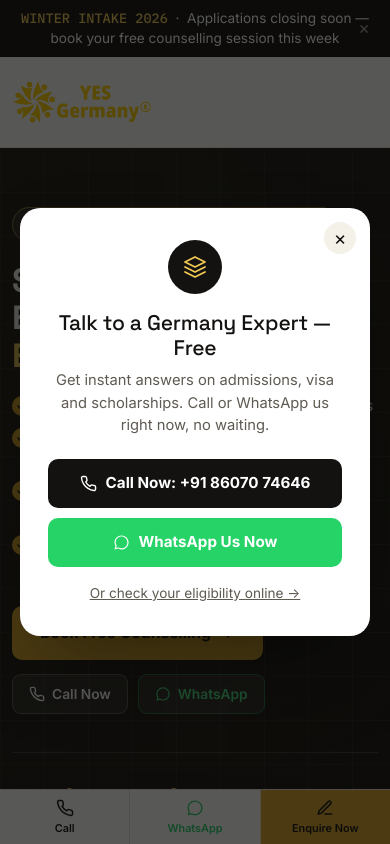
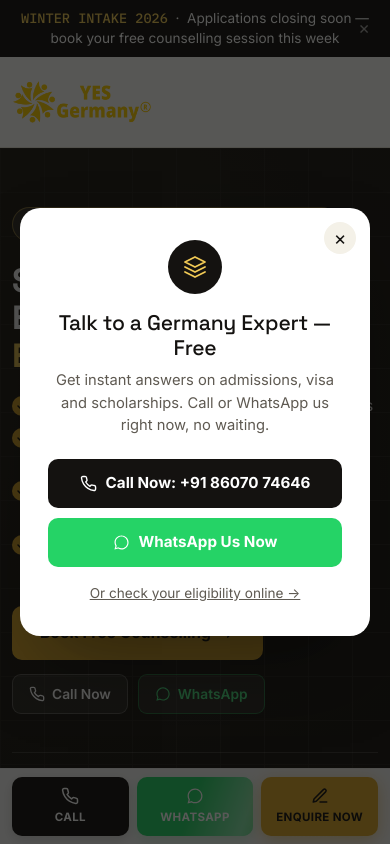
Before and after one commit to jyotsnaStealth/yesGermany, a plain HTML site: page index.html in a window 390 px wide. Shown: the top 844 px of the page. Drawn offline with nearby package versions, Linux system fonts and the light colour scheme.

Commit message:
style: modernize mobile navigation bar with glassmorphism, animations, and improved styling

```diff
--- a/index.html
+++ b/index.html
@@ -1481,10 +1481,15 @@
       left: 0;
       right: 0;
       z-index: 1060;
-      background: #fff;
-      border-top: 1px solid var(--line);
-      box-shadow: 0 -8px 24px -14px rgba(0, 0, 0, .2);
+      background: rgba(255, 255, 255, 0.95);
+      backdrop-filter: blur(10px);
+      -webkit-backdrop-filter: blur(10px);
+      border-top: 1px solid rgba(0, 0, 0, 0.05);
+      box-shadow: 0 -8px 30px rgba(0, 0, 0, 0.08);
       display: flex;
+      padding: 8px 12px calc(8px + env(safe-area-inset-bottom, 0px));
+      gap: 8px;
+      animation: ygSlideUp 0.6s cubic-bezier(0.16, 1, 0.3, 1) both;
     }
 
     .yg-mobile-bar a {
@@ -1493,25 +1498,109 @@
       flex-direction: column;
       align-items: center;
       justify-content: center;
-      gap: 3px;
-      padding: 9px 4px 8px;
-      font-size: .68rem;
-      font-weight: 600;
-      color: var(--ink);
-      border-right: 1px solid var(--line);
-    }
-
-    .yg-mobile-bar a:last-child {
-      border-right: 0;
+      gap: 4px;
+      padding: 10px 4px;
+      font-size: .72rem;
+      font-weight: 700;
+      text-transform: uppercase;
+      letter-spacing: 0.03em;
+      border-radius: 10px;
+      transition: all 0.2s cubic-bezier(0.4, 0, 0.2, 1);
+      box-shadow: 0 2px 4px rgba(0, 0, 0, 0.04);
+      position: relative;
+      overflow: hidden;
+    }
+
+    /* Shiny shine sheen effect */
+    .yg-mobile-bar a::after {
+      content: '';
+      position: absolute;
+      top: 0;
+      left: -150%;
+      width: 100%;
+      height: 100%;
+      background: linear-gradient(
+        90deg,
+        rgba(255, 255, 255, 0) 0%,
+        rgba(255, 255, 255, 0.45) 50%,
+        rgba(255, 255, 255, 0) 100%
+      );
+      transform: skewX(-20deg);
+      pointer-events: none;
+    }
+
+    .yg-mobile-bar a.call::after {
+      animation: ygShine 4.5s infinite ease-in-out;
+    }
+
+    .yg-mobile-bar a.wa::after {
+      animation: ygShine 4.5s infinite ease-in-out 1.5s;
+    }
+
+    .yg-mobile-bar a.primary::after {
+      animation: ygShine 4.5s infinite ease-in-out 3s;
+    }
+
+    .yg-mobile-bar a svg {
+      transition: transform 0.2s ease;
+    }
+
+    .yg-mobile-bar a:active {
+      transform: scale(0.96);
+      filter: brightness(0.95);
+    }
+
+    .yg-mobile-bar a:active svg {
+      transform: scale(1.1);
+    }
+
+    .yg-mobile-bar a.call {
+      background: var(--ink);
+      color: #fff;
+      box-shadow: 0 4px 12px rgba(20, 18, 16, 0.15);
+    }
+
+    .yg-mobile-bar a.wa {
+      background: #25D366;
+      color: #fff;
+      box-shadow: 0 4px 12px rgba(37, 211, 102, 0.2);
     }
 
     .yg-mobile-bar a.primary {
       background: var(--gold);
       color: var(--ink);
-    }
-
-    .yg-mobile-bar a.wa {
-      color: #25D366;
+      box-shadow: 0 4px 12px rgba(217, 166, 43, 0.25);
+      animation: ygPulseGold 2.5s infinite ease-in-out;
+    }
+
+    @keyframes ygSlideUp {
+      from {
+        transform: translateY(100%);
+      }
+      to {
+        transform: translateY(0);
+      }
+    }
+
+    @keyframes ygPulseGold {
+      0%, 100% {
+        box-shadow: 0 4px 12px rgba(217, 166, 43, 0.25);
+      }
+      50% {
+        box-shadow: 0 4px 20px rgba(217, 166, 43, 0.65);
+      }
+    }
+
+    @keyframes ygShine {
+      0% {
+        left: -150%;
+      }
+      30% {
+        left: 150%;
+      }
+      100% {
+        left: 150%;
+      }
     }
 
     @media (min-width:992px) {
@@ -2833,7 +2922,7 @@
 
   <!-- ============ STICKY MOBILE BAR ============ -->
   <div class="yg-mobile-bar">
-    <a href="tel:+918607074646">
+    <a href="tel:+918607074646" class="call">
       <svg width="18" height="18" viewBox="0 0 24 24" fill="none" stroke="currentColor" stroke-width="2"
         stroke-linecap="round" stroke-linejoin="round">
         <path
```
